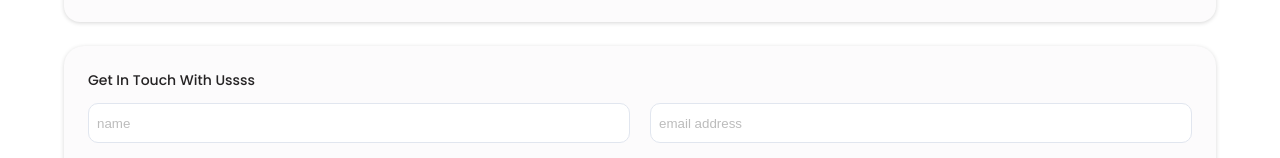
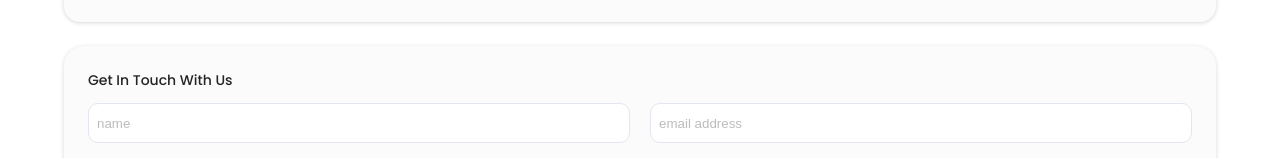
Before and after one commit to Cyparta/cyparta, a Next.js app: page /careers/1 in a window 1280 px wide. Shown: the part 786-944 px from the top of the page. Built offline with nearby package versions, Linux system fonts and the light colour scheme; no server answers.

Commit message:
remove error from spacing

```diff
--- a/src/components/layout/Footer.tsx
+++ b/src/components/layout/Footer.tsx
@@ -223,7 +223,7 @@ const Footer = () => {
 
       <Container>
         <Grid container sx={{ padding: "56px 10px" }} spacing={2}>
-          <Grid item xs={12} sm={12} md={6} spacing={1}>
+          <Grid item xs={12} sm={12} md={6}>
             <Box sx={{ textAlign: "center" }}>
               <Image
                 src={footerImage}
--- a/src/pages/careers/[id].tsx
+++ b/src/pages/careers/[id].tsx
@@ -378,7 +378,7 @@ const CareerDetails = () => {
                                 fontWeight: "500",
                             }}
                         >
-                            Get In Touch With Ussss
+                            Get In Touch With Us
                         </Typography>
                         <form onSubmit={formik.handleSubmit}>
                             <Box sx={{ display: "flex", flexDirection: "column", gap: "16px" }}>
```
